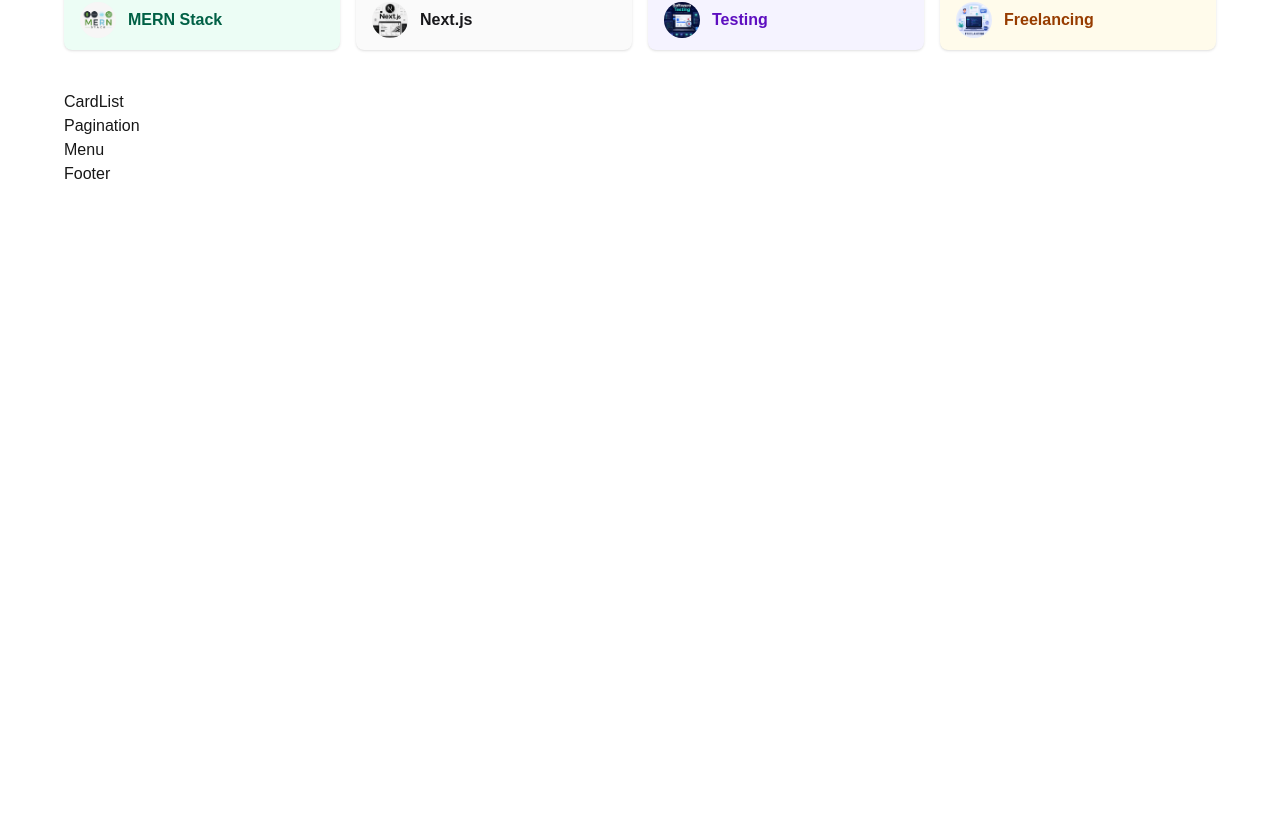
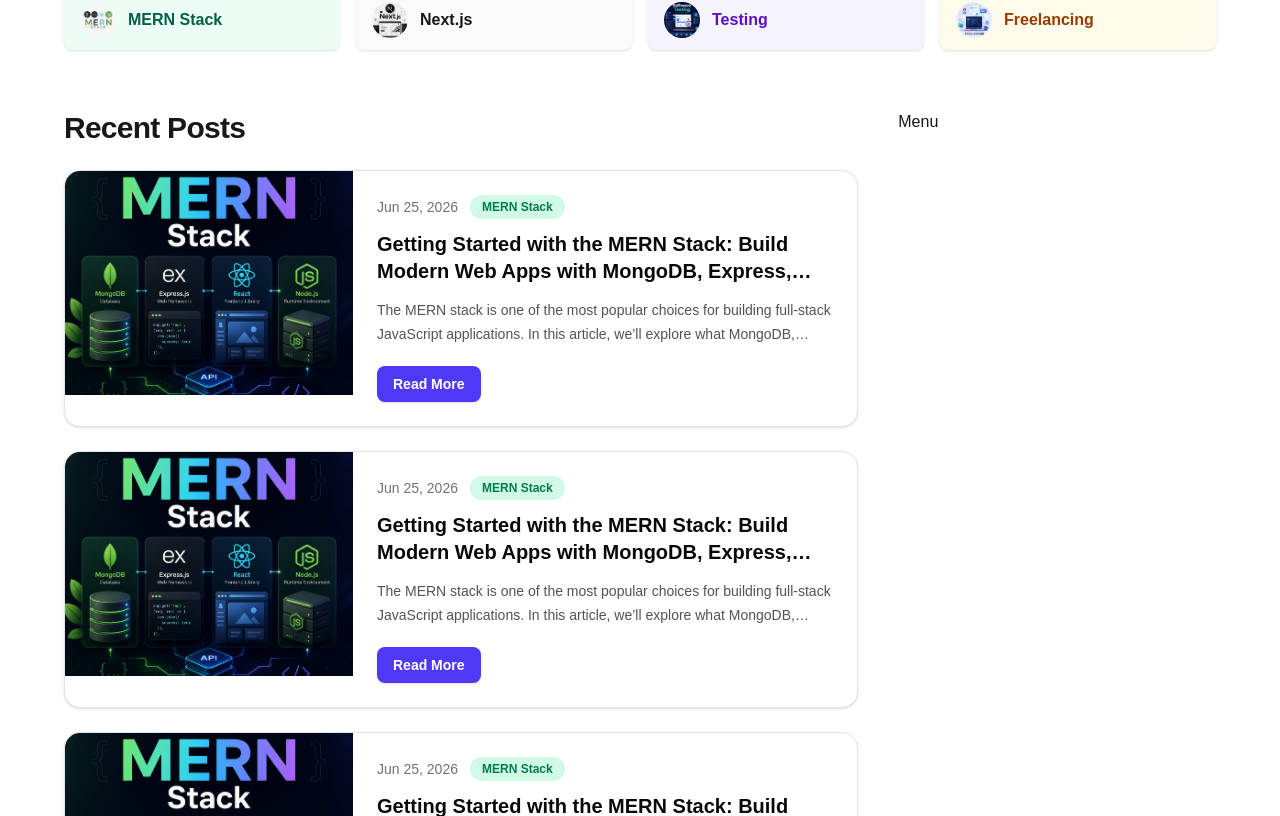
Before and after one commit to rawdaymohamed/draftly, a Next.js app: page / in a window 1280 px wide. Shown: the part 864-1680 px from the top of the page. Before the commit the page ends 1050 px from the top, so only its background shows below. Built offline with nearby package versions, Linux system fonts and the light colour scheme.

Commit message:
Feat: add recent posts postcard

```diff
--- a/src/app/page.tsx
+++ b/src/app/page.tsx
@@ -8,9 +8,9 @@
     <div className="flex flex-col gap-10 mt-5">
       <Featured />
       <CategoryList />
-      <div className="">
-        <CardList />
-        <Menu />
+      <div className="flex flex-col gap-10 px-6 py-10 lg:flex-row lg:items-start lg:px-0 lg:py-5">
+        <CardList className="w-full lg:flex-[5]" />
+        <Menu className="w-full lg:flex-[2]" />
       </div>
     </div>
   );
--- a/src/components/CardList.tsx
+++ b/src/components/CardList.tsx
@@ -1,12 +1,23 @@
-import React from "react";
 import Pagination from "./Pagination";
+import PostCard from "./PostCard";
 
-const CardList = () => {
+const CardList = ({ className }: { className?: string }) => {
   return (
-    <div className="">
-      CardList
+    <section className={className}>
+      <h2 className="mb-6 text-2xl font-bold tracking-tight text-zinc-900 dark:text-zinc-100 md:text-3xl">
+        Recent Posts
+      </h2>
+
+      <div className="flex flex-col gap-6">
+        <PostCard />
+        <PostCard />
+        <PostCard />
+        <PostCard />
+        <PostCard />
+      </div>
+
       <Pagination />
-    </div>
+    </section>
   );
 };
 
--- a/src/components/Menu.tsx
+++ b/src/components/Menu.tsx
@@ -1,7 +1,7 @@
 import React from "react";
 
-const Menu = () => {
-  return <div className="">Menu</div>;
+const Menu = ({ className }: { className: string }) => {
+  return <div className={`${className} `}>Menu</div>;
 };
 
 export default Menu;
--- /dev/null
+++ b/src/components/PostCard.tsx
@@ -0,0 +1,62 @@
+import Image from "next/image";
+import Link from "next/link";
+
+const PostCard = () => {
+  return (
+    <article className="group overflow-hidden rounded-2xl border border-zinc-200 bg-white shadow-sm transition-all duration-300 hover:border-indigo-200 hover:shadow-md dark:border-zinc-800 dark:bg-zinc-950 dark:hover:border-indigo-900">
+      <div className="flex flex-col md:flex-row">
+        {/* Image */}
+        <Link
+          href="/"
+          className="relative block aspect-[16/9] w-full overflow-hidden bg-zinc-100 md:aspect-auto md:h-56 md:w-64 md:shrink-0 lg:w-72 dark:bg-zinc-900"
+        >
+          <Image
+            src="/blog/mern-blog.png"
+            fill
+            alt="MERN blog"
+            sizes="(max-width: 768px) 100vw, 288px"
+            className="object-cover transition-transform duration-500 group-hover:scale-105"
+          />
+        </Link>
+
+        {/* Content */}
+        <div className="flex min-w-0 flex-1 flex-col justify-center p-5 sm:p-6">
+          <div className="mb-3 flex flex-wrap items-center gap-3 text-sm">
+            <time
+              dateTime="2026-06-25"
+              className="text-zinc-500 dark:text-zinc-400"
+            >
+              Jun 25, 2026
+            </time>
+
+            <span className="rounded-full bg-emerald-100 px-3 py-1 text-xs font-semibold text-emerald-700 dark:bg-emerald-950 dark:text-emerald-300">
+              MERN Stack
+            </span>
+          </div>
+
+          <Link href="/">
+            <h3 className="line-clamp-2 text-xl font-bold leading-snug text-zinc-950 transition-colors hover:text-indigo-600 dark:text-zinc-100 dark:hover:text-indigo-400">
+              Getting Started with the MERN Stack: Build Modern Web Apps with
+              MongoDB, Express, React, and Node.js
+            </h3>
+          </Link>
+
+          <p className="mt-3 line-clamp-2 text-sm leading-6 text-zinc-600 dark:text-zinc-400">
+            The MERN stack is one of the most popular choices for building
+            full-stack JavaScript applications. In this article, we’ll explore
+            what MongoDB, Express.js, React, and Node.js...
+          </p>
+
+          <Link
+            href="/"
+            className="mt-5 inline-flex w-fit items-center rounded-lg bg-indigo-600 px-4 py-2 text-sm font-semibold text-white shadow-sm transition hover:bg-indigo-700"
+          >
+            Read More
+          </Link>
+        </div>
+      </div>
+    </article>
+  );
+};
+
+export default PostCard;
```
Also changed, not shown: public/blog/mern-blog.png (added).
